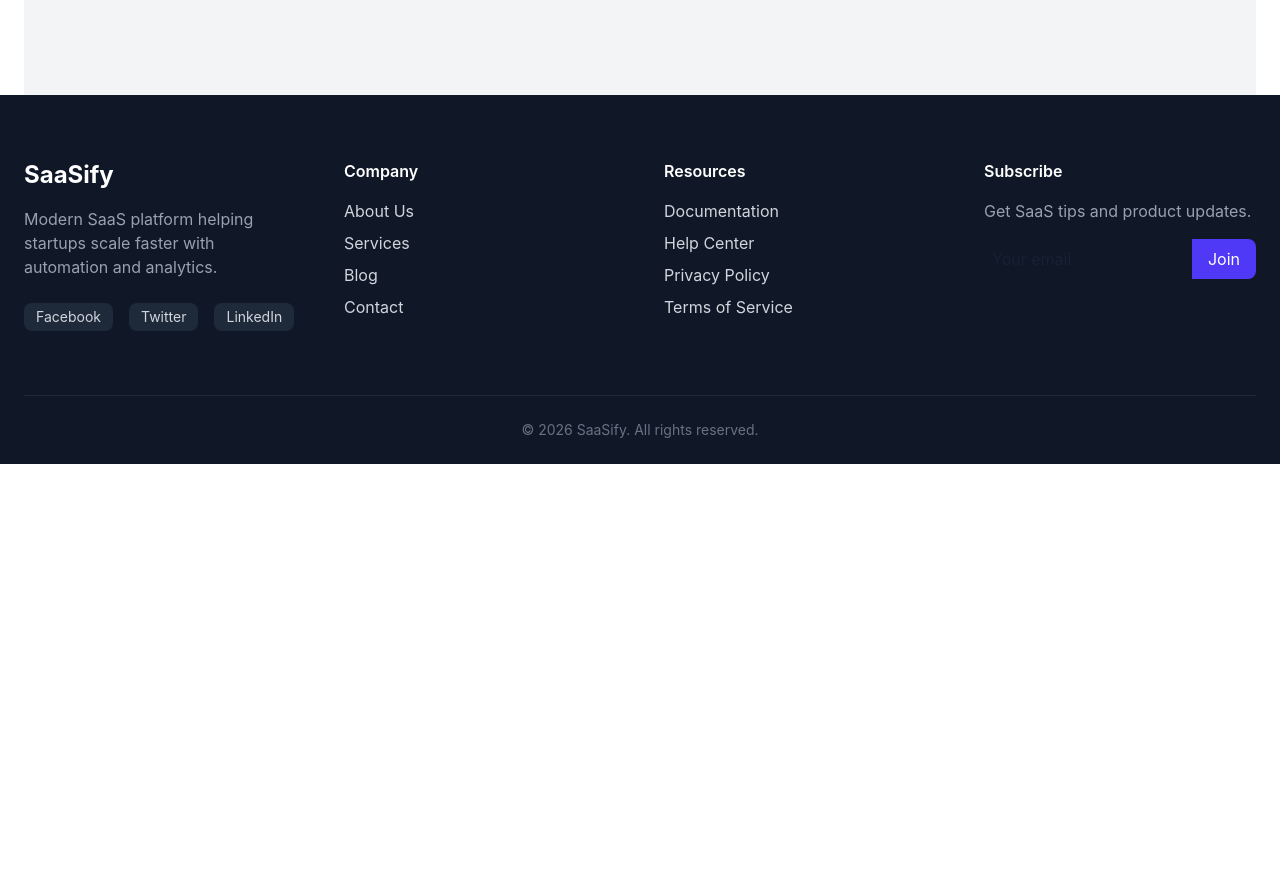
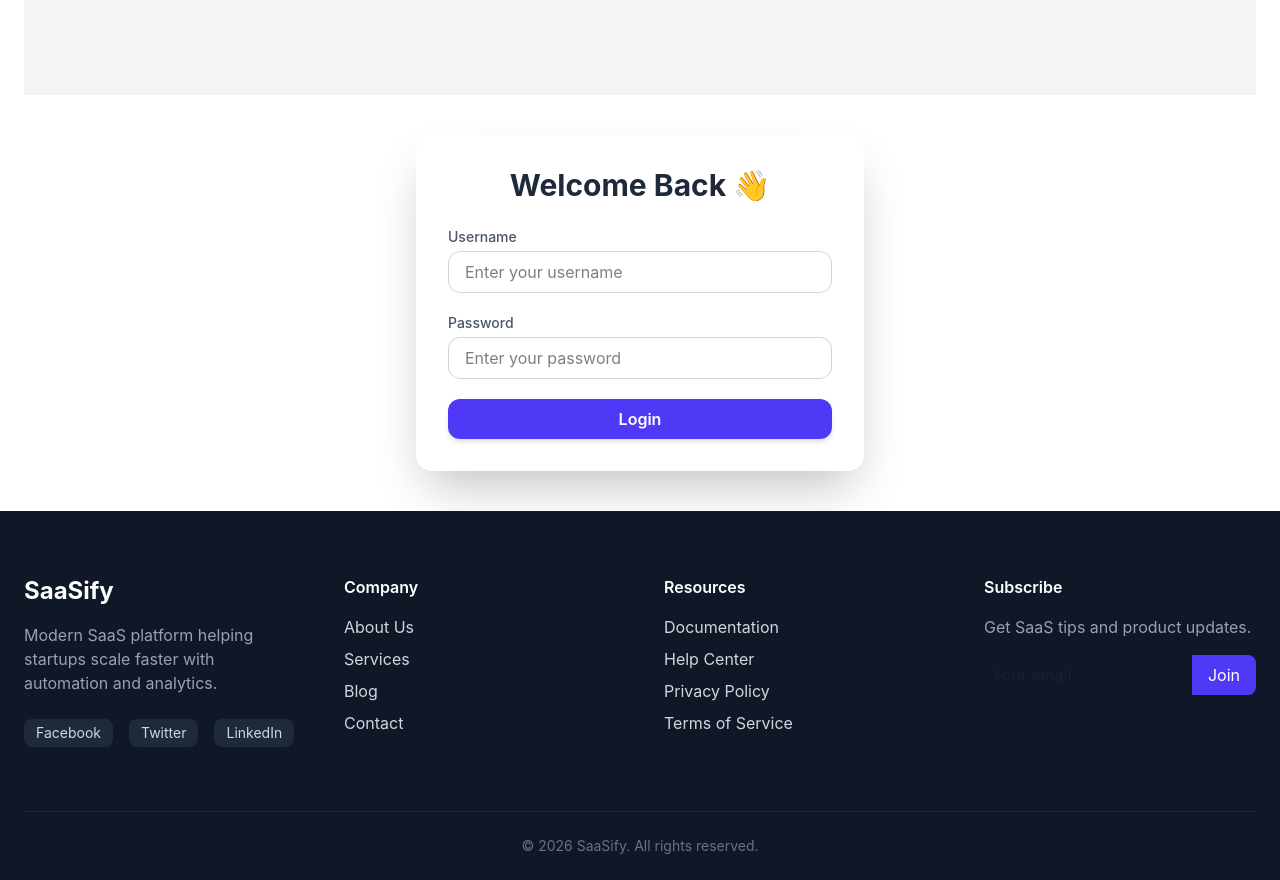
Before and after one commit to mdakash648/react-practice-1, a React (Vite) app: page / in a window 1280 px wide. Shown: the part 5820-6700 px from the top of the page. Before the commit the page ends 6284 px from the top, so only its background shows below. Built offline with nearby package versions, Linux system fonts and the light colour scheme.

Commit message:
Login Simulation

```diff
--- a/src/App.jsx
+++ b/src/App.jsx
@@ -17,6 +17,7 @@ import SimpleLikeButton from './components/practice/localState/SimpleLikeButton'
 import DarkLiteMode from './components/practice/localState/DarkLiteMode';
 import CharacterCounter from './components/practice/localState/CharacterCounter';
 import SimpleTodo from './components/practice/localState/SimpleTodo';
+import LoginSimulation from './components/practice/localState/LoginSimulation';
 // import UseState from './components/practice/localState/UseState';
 
 const App = () => {
@@ -70,6 +71,7 @@ const App = () => {
         <DarkLiteMode />
         <CharacterCounter />
         <SimpleTodo />
+        <LoginSimulation />
       </Container>
       <Footer />
     </>
--- /dev/null
+++ b/src/components/practice/localState/LoginSimulation.jsx
@@ -0,0 +1,77 @@
+import { useState } from 'react';
+
+const LoginSimulation = () => {
+  const [username, setUsername] = useState('');
+  const [password, setPassword] = useState('');
+  const [isLogin, setIsLogin] = useState(false);
+  const [showMessage, setShowMessage] = useState(false);
+
+  const handleSubmit = (e) => {
+    e.preventDefault();
+    setShowMessage(true);
+    if (username === 'admin' && password === '1234') {
+      setIsLogin(true);
+      setUsername('');
+      setPassword('');
+    } else {
+      setIsLogin(false);
+    }
+  };
+
+  return (
+    <div className='bg-white p-8 rounded-2xl shadow-2xl w-full max-w-md my-10 mx-auto'>
+      <h2 className='text-3xl font-bold text-center text-gray-800 mb-6'>
+        Welcome Back 👋
+      </h2>
+
+      {showMessage && (
+        <div
+          className={`mb-4 px-4 py-3 rounded-xl text-sm ${
+            isLogin
+              ? 'bg-green-100 border border-green-400 text-green-700'
+              : 'bg-red-100 border border-red-400 text-red-700'
+          }`}
+        >
+          {isLogin ? 'Login Successful ✅' : 'Invalid Credentials ❌'}
+        </div>
+      )}
+
+      <form onSubmit={handleSubmit} className='space-y-5'>
+        <div>
+          <label className='block text-sm font-medium text-gray-600 mb-1'>
+            Username
+          </label>
+          <input
+            value={username}
+            type='text'
+            placeholder='Enter your username'
+            className='w-full px-4 py-2 border border-gray-300 rounded-xl focus:outline-none focus:ring-2 focus:ring-indigo-500 transition duration-200'
+            onChange={(e) => setUsername(e.target.value)}
+          />
+        </div>
+
+        <div>
+          <label className='block text-sm font-medium text-gray-600 mb-1'>
+            Password
+          </label>
+          <input
+            value={password}
+            type='password'
+            placeholder='Enter your password'
+            className='w-full px-4 py-2 border border-gray-300 rounded-xl focus:outline-none focus:ring-2 focus:ring-indigo-500 transition duration-200'
+            onChange={(e) => setPassword(e.target.value)}
+          />
+        </div>
+
+        <button
+          type='submit'
+          className='w-full bg-indigo-600 text-white py-2 rounded-xl font-semibold hover:bg-indigo-700 transition duration-200 shadow-md'
+        >
+          Login
+        </button>
+      </form>
+    </div>
+  );
+};
+
+export default LoginSimulation;
```
